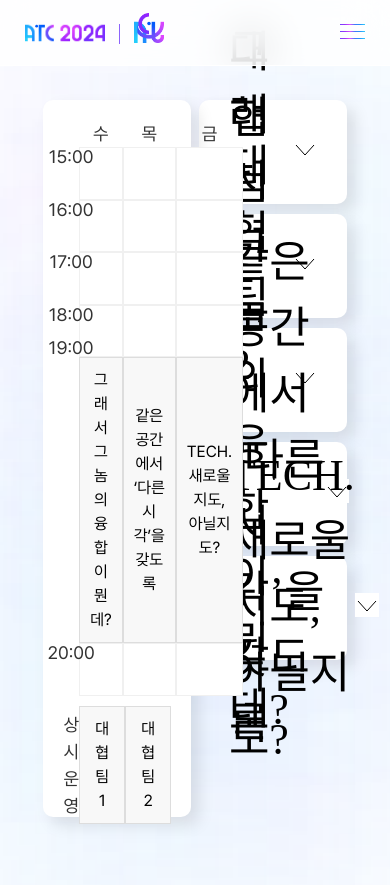
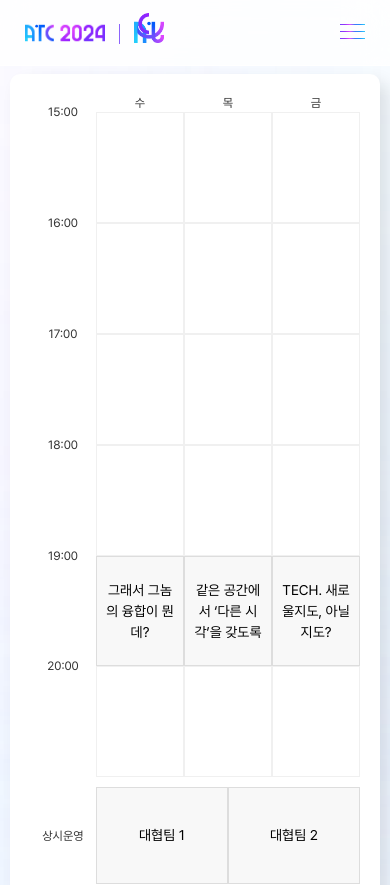
Before and after one commit to rmdnps10/ATC2024, a Next.js app: page /program in a window 390 px wide. Shown: the top 885 px of the page. Built offline with nearby package versions, Linux system fonts and the light colour scheme.

Commit message:
Design: 미디어쿼리 구현중 #13

```diff
--- a/src/app/(main)/program/page.module.css
+++ b/src/app/(main)/program/page.module.css
@@ -5,6 +5,14 @@
   width: 100%;
   height: 100%;
   padding: 10rem 0;
+  @media (max-width: 768px) {
+    display: flex;
+    justify-content: center;
+    align-items: center;
+    flex-direction: column;
+    gap: 2.4rem;
+    padding: 5rem 1rem;
+  }
 }
 
 .cyan1 {
@@ -70,6 +78,11 @@
   background-color: white;
   box-shadow: 8px 8px 16px rgba(0, 0, 0, 0.1);
   margin-right: 1%;
+  @media (max-width: 768px) {
+    width: 100%;
+    height: 100vh;
+    margin: 0;
+  }
 }
 
 .gridContainer {
@@ -78,6 +91,9 @@
   grid-template-rows: auto repeat(6, 1fr);
   height: 85%;
   font-size: 2rem;
+  @media (max-width: 768px) {
+    grid-template-columns: 20% 1fr 1fr 1fr;
+  }
 }
 
 .alwaysTableContainer {
@@ -85,6 +101,9 @@
   grid-template-columns: 15% 1fr 1fr;
   margin-top: 1rem;
   height: 12%;
+  @media (max-width: 768px) {
+    grid-template-columns: 20% 1fr 1fr;
+  }
 }
 
 .alwaysProgramCell {
@@ -108,6 +127,9 @@
   text-align: center;
   font-size: 1.8rem;
   color: #333333;
+  @media (max-width: 768px) {
+    font-size: 1.2rem;
+  }
 }
 
 .dayHeader:nth-child(2)::before {
@@ -130,6 +152,9 @@
   text-align: right;
   color: #333333;
   transform: translate(0, -8%);
+  @media (max-width: 768px) {
+    font-size: 1.2rem;
+  }
 }
 
 .alwaysLabel {
@@ -140,6 +165,9 @@
   font-size: 1.8rem;
   text-align: right;
   color: #333333;
+  @media (max-width: 768px) {
+    font-size: 1.2rem;
+  }
 }
 
 .programCell {
@@ -152,6 +180,9 @@
   font-size: 1.6rem;
   transition: background-color 0.3s;
   padding: 1rem;
+  @media (max-width: 768px) {
+    padding: 0.5rem;
+  }
 }
 
 .programCellStyled {
@@ -164,6 +195,10 @@
   font-size: 1.6rem;
   transition: background-color 0.3s;
   padding: 1rem;
+  @media (max-width: 768px) {
+    padding: 0.5rem;
+    font-size: 1.4rem;
+  }
 }
 .grdientText {
   display: flex;
@@ -202,17 +237,18 @@
   color: transparent;
   background-clip: text;
 }
+
 /**/
 /**/
 /**/
-/**/
-/**/
-/**/
-/**/
-/**/
+
 .programContainer {
   width: 38vw;
   margin-left: 1%;
+  @media (max-width: 768px) {
+    width: 100%;
+    margin: 0;
+  }
 }
 
 .programItem {
@@ -229,9 +265,13 @@
   border-radius: 1rem;
   background-color: white;
   font-size: 4.4rem;
+  color: #444444;
   transition: background-color 0.3s;
   font-family: 'Sandoll Seoul';
   box-shadow: 8px 8px 16px rgba(0, 0, 0, 0.1);
+  @media (max-width: 768px) {
+    font-size: 2rem; /*임의로 줄여놓음*/
+  }
 }
 
 .arrow {
@@ -240,18 +280,24 @@
 }
 
 .accordionContent {
-  padding: 20px;
+  padding: 2rem;
   background-color: white;
   box-shadow: 8px 8px 16px rgba(0, 0, 0, 0.1);
   border-radius: 1rem;
+  @media (max-width: 768px) {
+    padding: 3rem;
+  }
 }
 
 .programDetails {
-  padding: 10px 0;
+  padding: 1rem 0;
 }
 
 .programTime {
   font-size: 1.8rem;
+  @media (max-width: 768px) {
+    font-size: 1.6rem;
+  }
 }
 
 .programLocation {
@@ -259,6 +305,9 @@
   font-size: 2.2rem;
   font-weight: 600;
   margin-bottom: 0.8rem;
+  @media (max-width: 768px) {
+    font-size: 2rem; /*글씨 넘치는 거 수정 필요*/
+  }
 }
 
 .programLocation::before {
```
